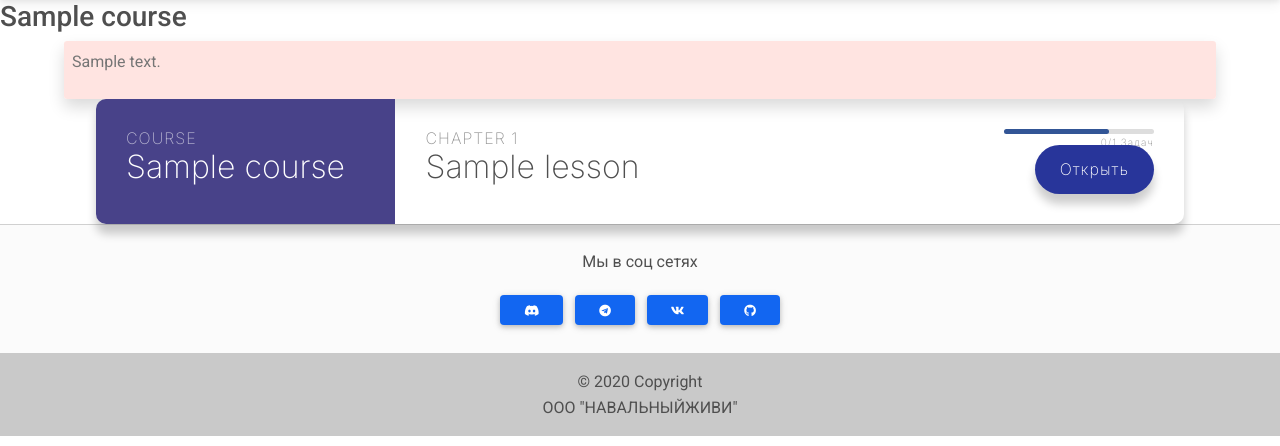
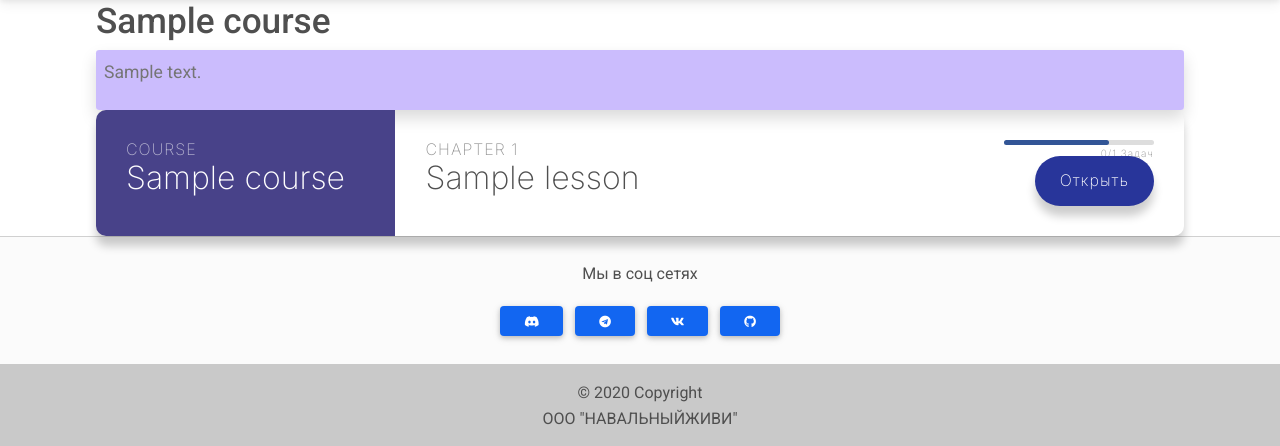
Before and after one commit to yeezy-na-izi/.shSkill, a Django app: page /courses/1/ in a window 1280 px wide. Shown: the part 67-513 px from the top of the page. Run offline with Django 3.2, Linux system fonts and the light colour scheme; tables that the repository leaves empty hold one stand-in row (values such as "Sample post"); some libraries are stand-ins or nearby versions.

Commit message:
Доработал страницу курса

```diff
--- a/back/static/css/course.css
+++ b/back/static/css/course.css
@@ -1,5 +1,14 @@
 @import url('https://fonts.googleapis.com/css2?family=Inter:wght@200&display=swap');
 
+.course-description {
+    margin-inline: 7.5%;
+    background: radial-gradient(#CBBCFD, #CBBCFD);
+    font-size: 1.1em;
+}
+
+.course-description p {
+    color: light-gray;
+}
 
 .courses-container {
     font-family: 'Inter', sans-serif;
--- a/back/templates/education/unique_course/index.html
+++ b/back/templates/education/unique_course/index.html
@@ -9,9 +9,10 @@
 {% endblock %}
 {% block content %}
 
-<h3>{{ course }}</h3>
-<div class="text-muted shadow rounded-1 p-2" style="margin-inline: 5%;background: radial-gradient(#FFE4E1, #FFE4E1);">
+<h3 style="margin-inline: 7.5%; font-size: 2.2em">{{ course }}</h3>
+<div class="text-muted shadow rounded-1 p-2 course-description">
 	{{ course.description|linebreaks }}
+
 </div>
 <div class="courses-container">
     {% for lesson in course.lessons.all %}
```
